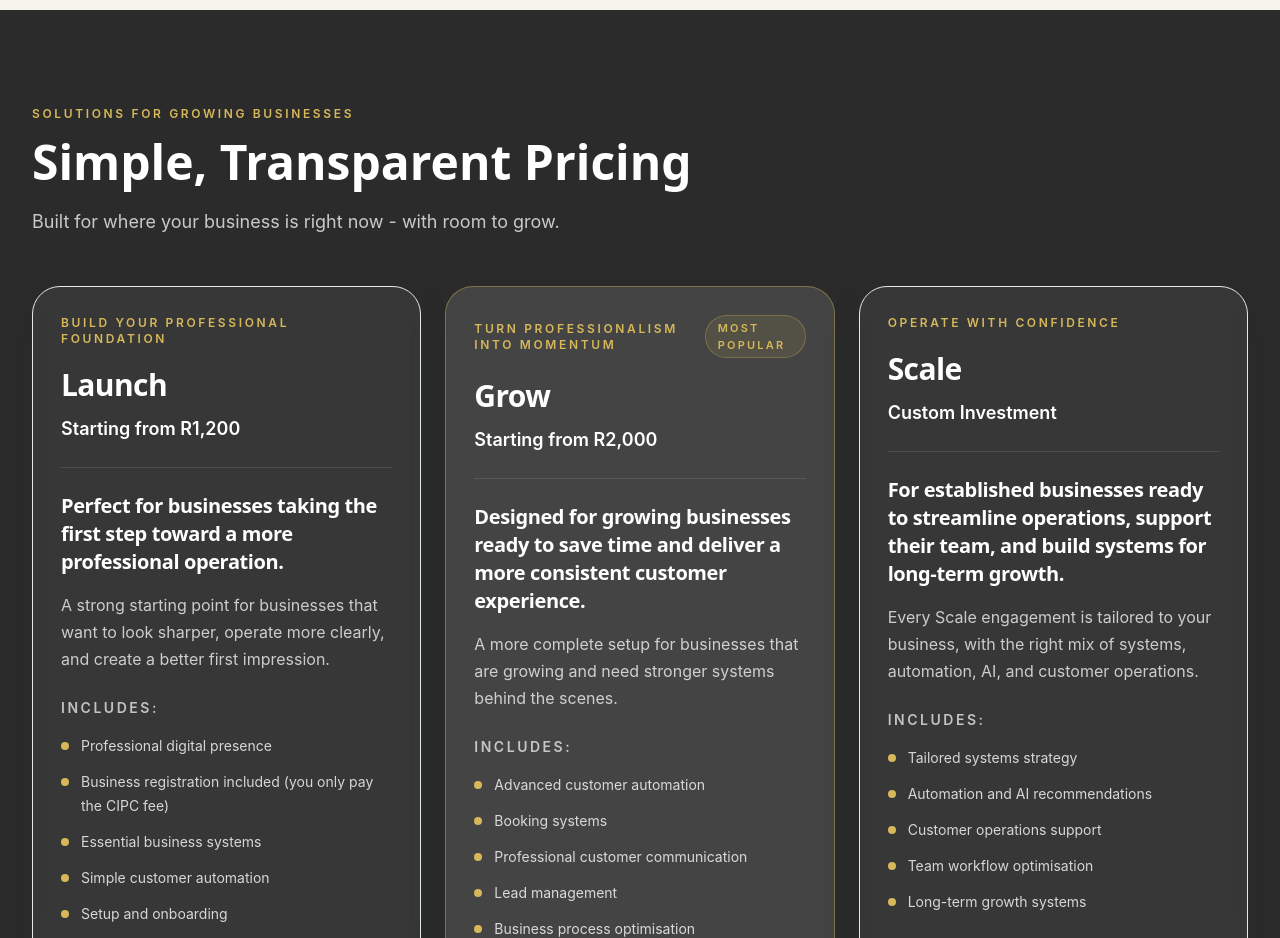
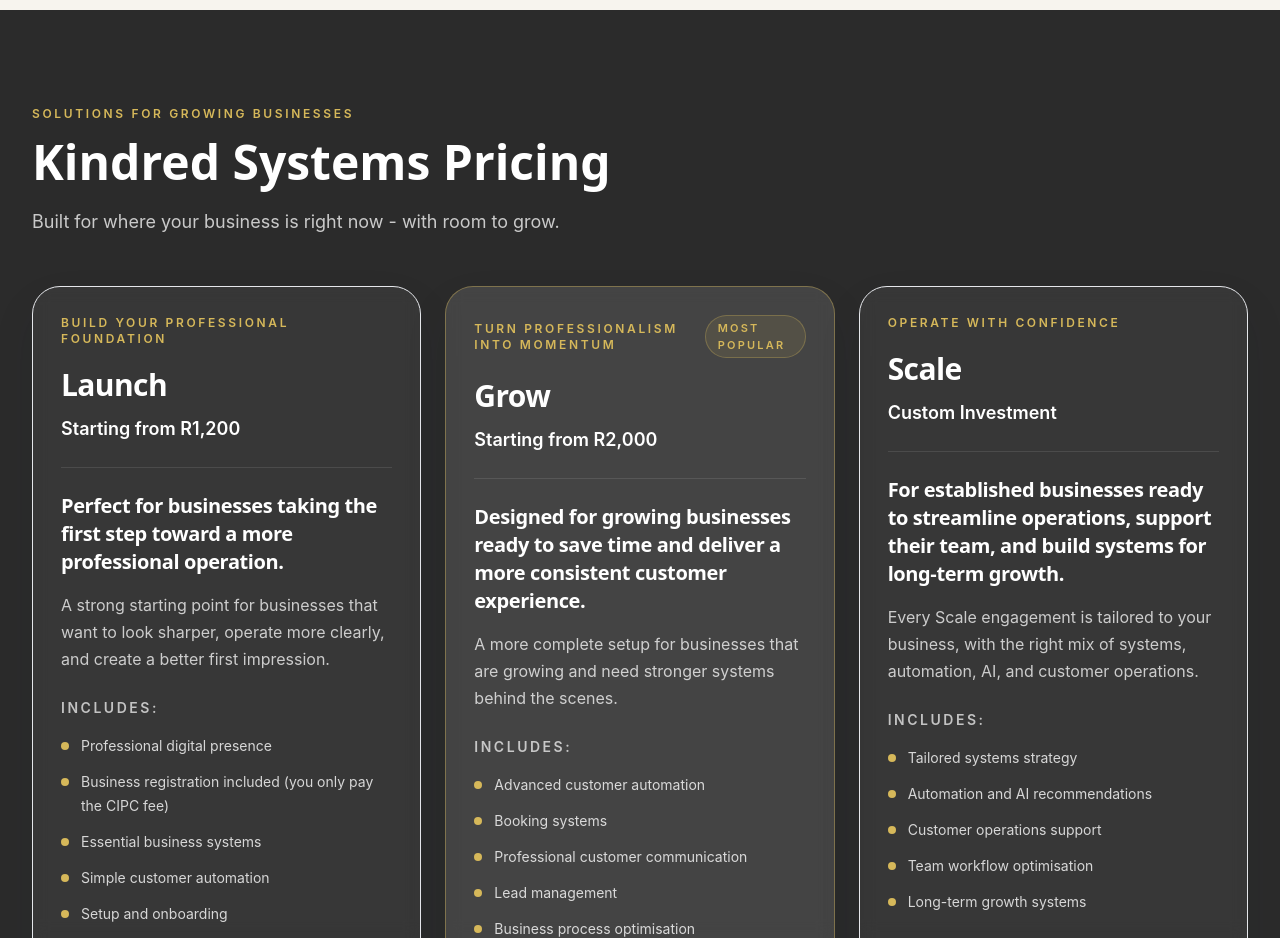
Before and after one commit to Lesego-Sindane/KindredSystems-website, a Next.js app: page / in a window 1280 px wide. Shown: the part 3140-4078 px from the top of the page. Built offline with nearby package versions, Linux system fonts and the light colour scheme.

Commit message:
changes 2

```diff
--- a/app/page.tsx
+++ b/app/page.tsx
@@ -394,7 +394,7 @@
               Solutions for growing businesses
             </p>
             <h2 className="text-4xl font-semibold tracking-normal sm:text-5xl">
-              Simple, Transparent Pricing
+              Kindred Systems Pricing
             </h2>
             <p className="mt-5 max-w-3xl text-lg leading-8 text-white/75">
               Built for where your business is right now - with room to grow.
```
